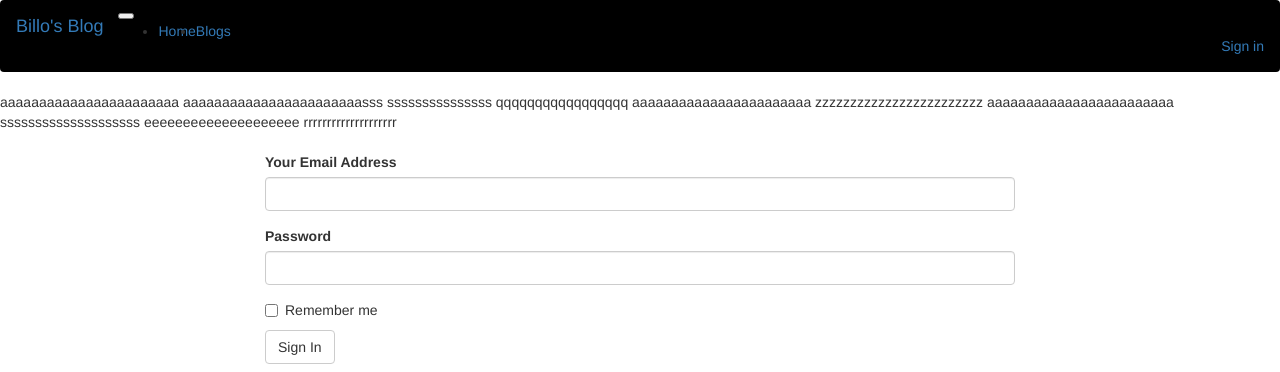
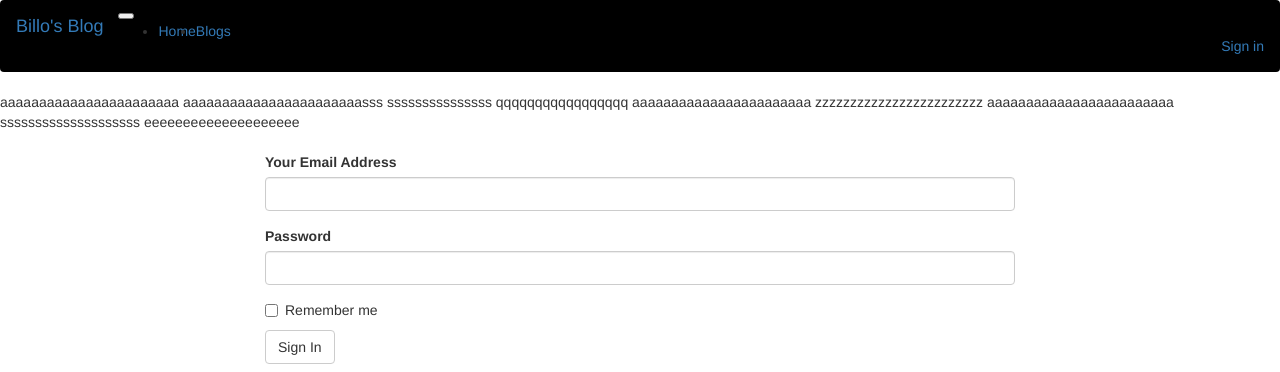
Before and after one commit to billodiallo/Blog, a Flask app: page /authenticate/login in a window 1280 px wide. Shown: the top 372 px of the page. Run offline with Flask 2, Linux system fonts and the light colour scheme; some libraries are stand-ins or nearby versions.

Commit message:
update blog

```diff
--- a/app/templates/navbar.html
+++ b/app/templates/navbar.html
@@ -52,5 +52,3 @@ zzzzzzzzzzzzzzzzzzzzzzzz
 aaaaaaaaaaaaaaaaaaaaaaaa
 ssssssssssssssssssss
 eeeeeeeeeeeeeeeeeeee
-
-rrrrrrrrrrrrrrrrrrrr
```
